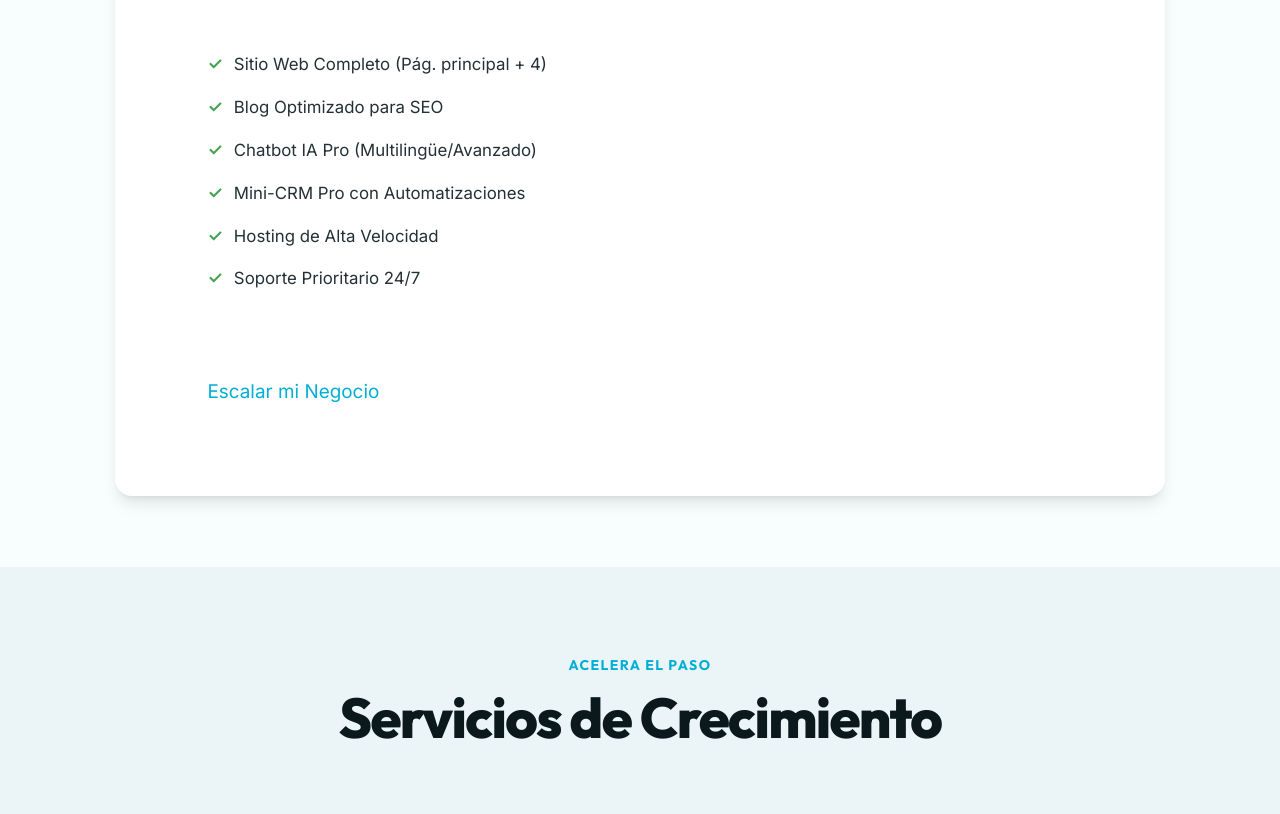
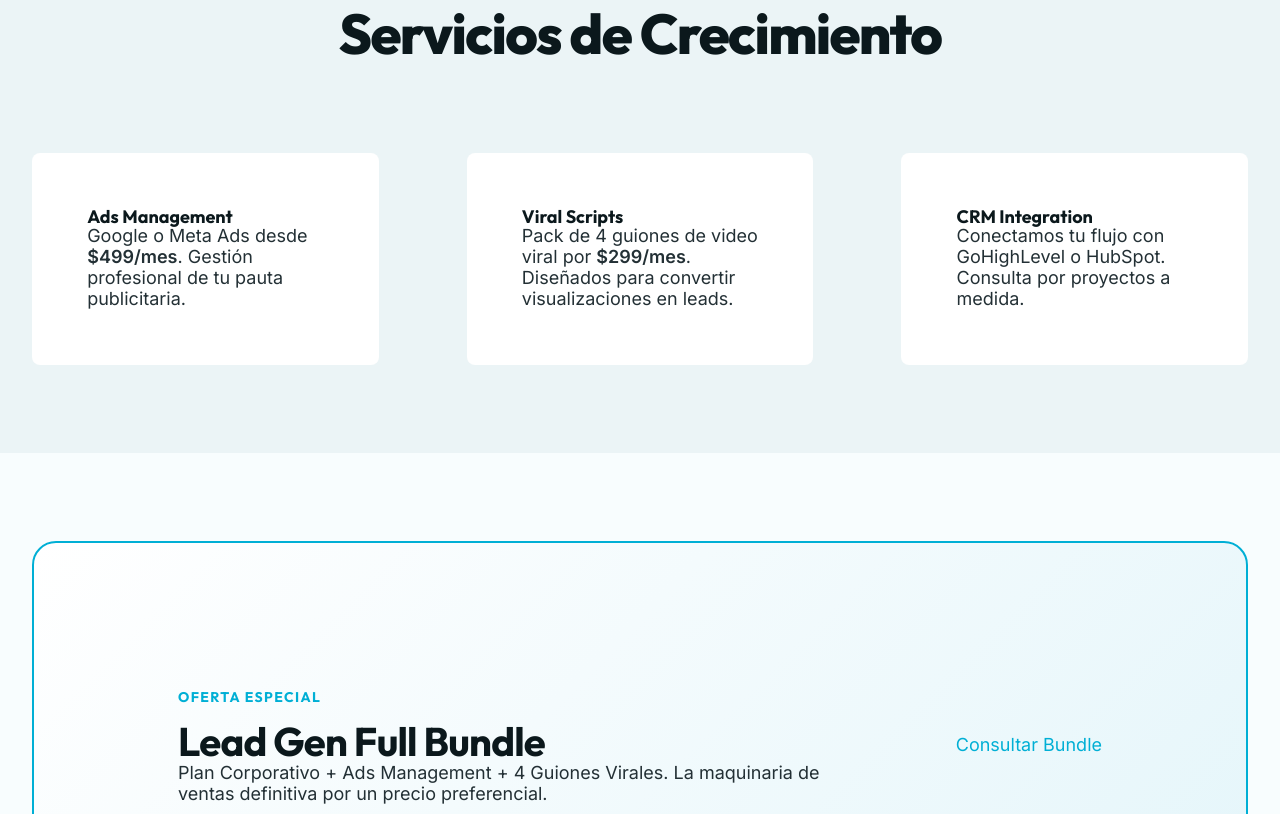
Before and after one commit to aldeacms/lifefocus-web, an Astro site: page /precios in a window 1280 px wide. Shown: the part 1926-2740 px from the top of the page. Built offline with nearby package versions, Linux system fonts and the light colour scheme; Astro itself is replaced by a stand-in of ours.

Commit message:
Final CSS fixes and structure refinement

```diff
--- a/src/pages/contacto.astro
+++ b/src/pages/contacto.astro
@@ -93,7 +93,7 @@ import Footer from "../components/Footer.astro";
         display: grid;
         grid-template-columns: repeat(
             auto-fit,
-            minmax(mi(min(100%, 400px)), 1fr)
+            minmax(min(100%, 400px), 1fr)
         );
         gap: var(--space-xxl);
         align-items: center;
--- a/src/pages/precios.astro
+++ b/src/pages/precios.astro
@@ -138,7 +138,7 @@ import PriceCard from "../components/PriceCard.astro";
     .o-grid[data-columns="2"] {
         grid-template-columns: repeat(
             auto-fit,
-            minmax(mi(min(100%, 400px)), 1fr)
+            minmax(min(100%, 400px), 1fr)
         );
         max-width: 1000px;
         margin-inline: auto;
@@ -147,7 +147,7 @@ import PriceCard from "../components/PriceCard.astro";
     .o-grid[data-columns="3"] {
         grid-template-columns: repeat(
             auto-fit,
-            minmax(mi(min(100%, 300px)), 1fr)
+            minmax(min(100%, 300px), 1fr)
         );
     }
 
--- a/src/pages/soluciones/chatbot-ia.astro
+++ b/src/pages/soluciones/chatbot-ia.astro
@@ -84,7 +84,7 @@ import Footer from "../../components/Footer.astro";
     .o-grid[data-columns="2"] {
         grid-template-columns: repeat(
             auto-fit,
-            minmax(mi(min(100%, 400px)), 1fr)
+            minmax(min(100%, 400px), 1fr)
         );
     }
 
```
